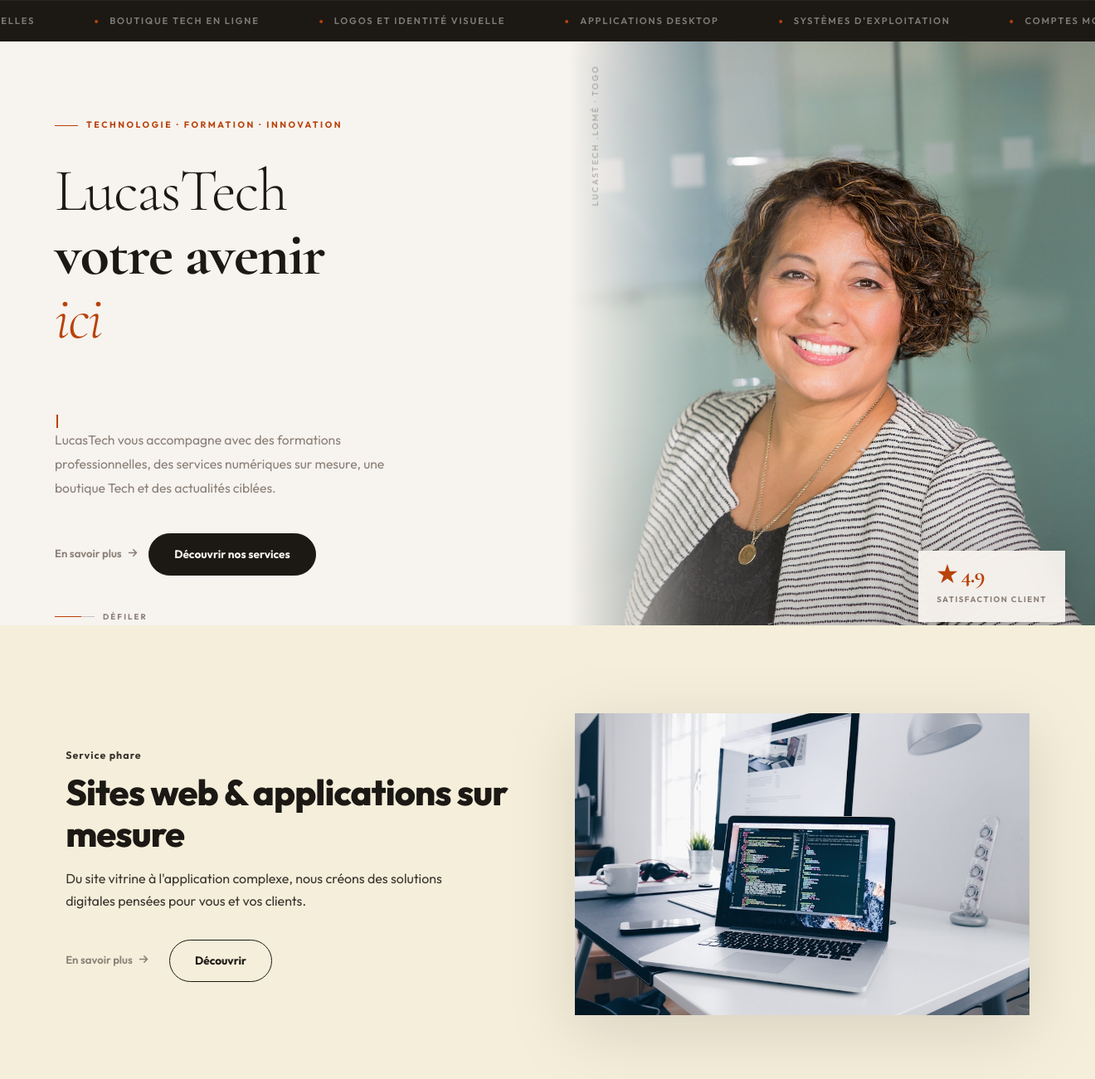
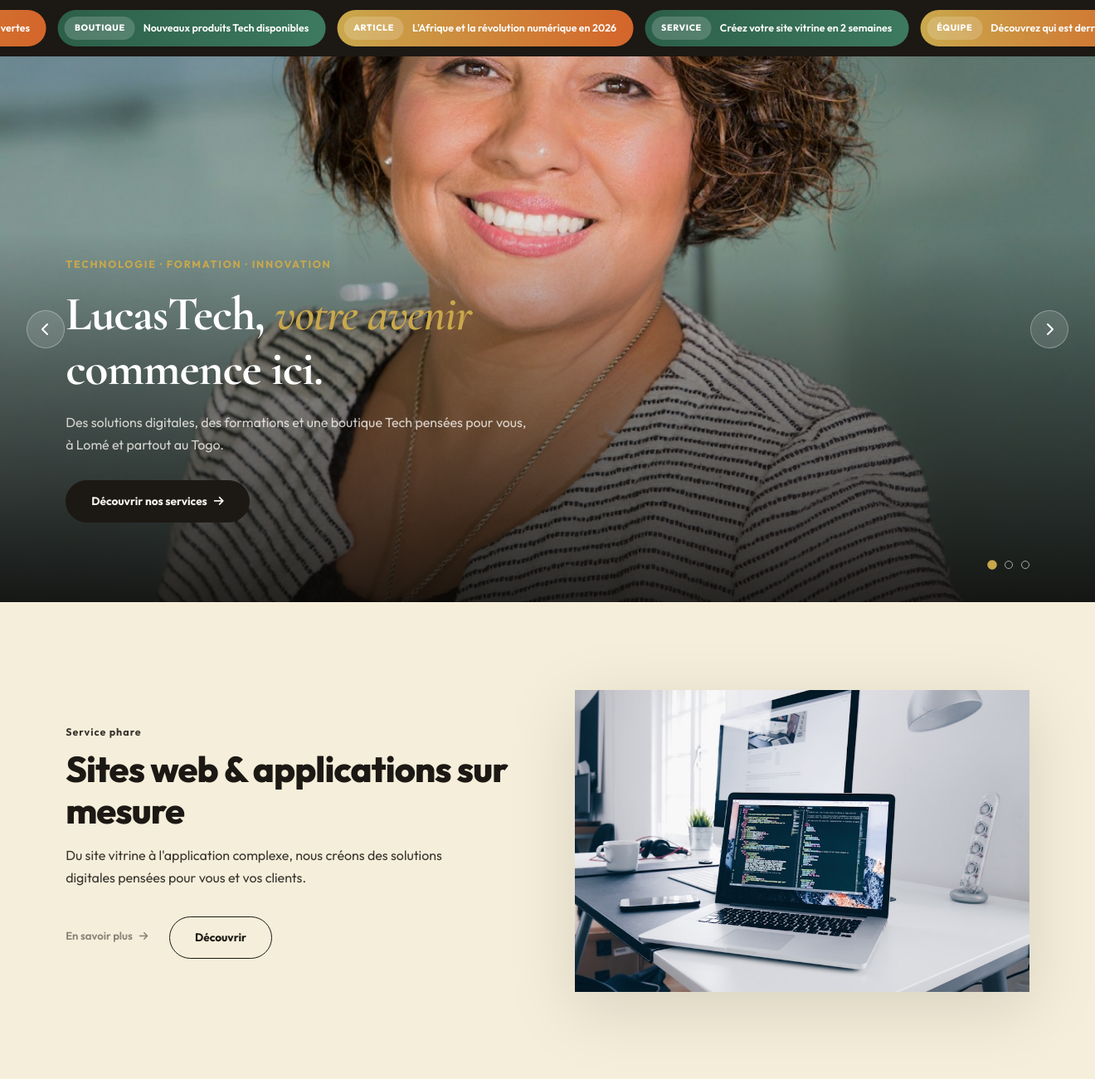
Before and after one commit to BOHINAMOU/ProjetLucasTtech, a Django app: page / in a window 1320 px wide. Shown: the part 96-1397 px from the top of the page at 83% size. Run offline with Django 5.2, Linux system fonts and the light colour scheme.

Commit message:
Accueil : carrousel plein écran + barre d'actualités cliquable
- Remplace le hero statique par un carrousel de 3 slides plein écran
  (photo de fond, dégradé sombre, titre + sous-titre + bouton), chaque
  slide cliquable vers Services/Formations/Boutique, avance auto toutes
  les 6s, pause au survol, navigation par pastilles et flèches
- Remplace le bandeau de tags décoratifs par une barre d'actualités
  défilante avec de vrais liens : chaque item est une pastille colorée
  (or/vert) avec une étiquette + un message, cliquable vers la page
  concernée
- Nettoie le JS mort (machine à écrire et compteurs liés aux éléments
  supprimés du hero)

Co-Authored-By: Claude Sonnet 5 <noreply@anthropic.com>

```diff
--- a/LucasTech/core/static/core/css/style.css
+++ b/LucasTech/core/static/core/css/style.css
@@ -458,27 +458,102 @@ header { position: sticky; top: 0; z-index: 400; }
   .hero__visual-badge { bottom: 18px; right: 18px; padding: 12px 16px; }
 }
 
-/* ══ TICKER ══ */
-.ticker {
+/* ══ BARRE D'ACTUALITÉS (liens datés) ══ */
+.news-ticker {
   background: var(--ink); overflow: hidden;
-  border-top: 1px solid rgba(255,255,255,.05);
-  padding: 15px 0;
+  padding: 12px 0;
 }
-.ticker__track {
-  display: flex; width: max-content;
-  animation: tickerScroll 28s linear infinite;
+.news-ticker__track {
+  display: flex; gap: 14px; width: max-content;
+  animation: tickerScroll 32s linear infinite;
 }
-.ticker__track:hover { animation-play-state: paused; }
+.news-ticker__track:hover { animation-play-state: paused; }
 @keyframes tickerScroll { from{transform:translateX(0)} to{transform:translateX(-50%)} }
-.ticker__item {
-  display: inline-flex; align-items: center; gap: 14px;
-  padding: 0 36px; font-size: .7rem; font-weight: 600;
-  letter-spacing: .16em; text-transform: uppercase;
-  color: rgba(247,243,238,.45); white-space: nowrap;
+.news-chip {
+  display: inline-flex; align-items: center; gap: 10px;
+  padding: 8px 20px 8px 8px; border-radius: 99px;
+  font-size: .78rem; font-weight: 600; color: #fff;
+  white-space: nowrap; text-decoration: none;
+  transition: transform .2s, box-shadow .2s;
 }
-.ticker__dot {
-  width: 4px; height: 4px; border-radius: 50%;
-  background: var(--terra); flex-shrink: 0;
+.news-chip:hover { transform: translateY(-2px); }
+.news-chip__date {
+  font-size: .66rem; font-weight: 800; letter-spacing: .06em;
+  text-transform: uppercase; padding: 5px 12px; border-radius: 99px;
+  background: rgba(255,255,255,.18); flex-shrink: 0;
+}
+.news-chip--gold   { background: linear-gradient(90deg, var(--gold), var(--terra2)); }
+.news-chip--forest { background: linear-gradient(90deg, var(--forest), #3d7a5f); }
+.news-chip--gold:hover   { box-shadow: 0 8px 22px rgba(201,168,76,.35); }
+.news-chip--forest:hover { box-shadow: 0 8px 22px rgba(44,95,74,.35); }
+
+/* ══ HERO — carrousel plein écran ══ */
+.hero-slider {
+  position: relative;
+  height: calc(100vh - var(--nav-h) - 46px);
+  min-height: 520px;
+  overflow: hidden;
+  background: var(--ink);
+}
+.hs-slide {
+  position: absolute; inset: 0;
+  background-size: cover; background-position: center;
+  display: flex; align-items: flex-end;
+  text-decoration: none;
+  opacity: 0; visibility: hidden;
+  transition: opacity 1s ease;
+  z-index: 1;
+}
+.hs-slide.is-active { opacity: 1; visibility: visible; z-index: 2; }
+.hs-overlay {
+  position: absolute; inset: 0;
+  background: linear-gradient(to top, rgba(10,8,6,.88) 0%, rgba(10,8,6,.45) 42%, rgba(10,8,6,.08) 68%);
+}
+.hs-content {
+  position: relative; z-index: 2; color: #fff;
+  padding: 0 clamp(1.5rem, 6vw, 5rem) clamp(3.5rem, 8vw, 6rem);
+  max-width: 760px;
+}
+.hs-tag {
+  font-size: .78rem; font-weight: 700; letter-spacing: .14em;
+  text-transform: uppercase; color: var(--gold); margin-bottom: 1rem;
+}
+.hs-title {
+  font-family: var(--serif); font-weight: 700;
+  font-size: clamp(2.1rem, 5vw, 3.6rem); line-height: 1.15;
+  letter-spacing: -.02em; margin-bottom: 1.1rem;
+}
+.hs-title em { color: var(--gold); font-style: italic; }
+.hs-sub {
+  font-size: 1rem; color: rgba(247,243,238,.82);
+  line-height: 1.7; max-width: 560px; margin-bottom: 1.8rem;
+}
+
+.hs-dots {
+  position: absolute; z-index: 3; bottom: clamp(1.5rem, 4vw, 2.5rem);
+  right: clamp(1.5rem, 6vw, 5rem);
+  display: flex; gap: 10px;
+}
+.hs-dot {
+  width: 10px; height: 10px; border-radius: 50%;
+  border: 1.5px solid rgba(255,255,255,.6); background: transparent;
+  cursor: pointer; padding: 0; transition: background .2s, transform .2s;
+}
+.hs-dot.is-active { background: var(--gold); border-color: var(--gold); transform: scale(1.15); }
+
+.hs-arrow {
+  position: absolute; z-index: 3; top: 50%; transform: translateY(-50%);
+  width: 46px; height: 46px; border-radius: 50%;
+  background: rgba(255,255,255,.12); border: 1px solid rgba(255,255,255,.3);
+  color: #fff; font-size: 1rem; cursor: pointer;
+  display: flex; align-items: center; justify-content: center;
+  transition: background .2s;
+}
+.hs-arrow:hover { background: rgba(255,255,255,.25); }
+.hs-arrow--prev { left: clamp(1rem, 3vw, 2rem); }
+.hs-arrow--next { right: clamp(1rem, 3vw, 2rem); }
+@media (max-width: 720px) {
+  .hs-arrow { display: none; }
 }
 
 /* ══ SECTIONS COMMUNES ══ */
--- a/LucasTech/core/templates/core/base.html
+++ b/LucasTech/core/templates/core/base.html
@@ -103,75 +103,63 @@
 <!-- ═══════════ MAIN ═══════════ -->
 <main id="main-content">
 {% block content %}
-<!-- ── TICKER ── -->
-<div class="ticker" aria-hidden="true">
-  <div class="ticker__track">
-    <span class="ticker__item"><span class="ticker__dot"></span>Développement web et  mobile</span>
-    <span class="ticker__item"><span class="ticker__dot"></span>Formations professionnelles</span>
-    <span class="ticker__item"><span class="ticker__dot"></span>Boutique Tech en ligne</span>
-    <span class="ticker__item"><span class="ticker__dot"></span>Logos et identité visuelle</span>
-    <span class="ticker__item"><span class="ticker__dot"></span>Applications desktop</span>
-    <span class="ticker__item"><span class="ticker__dot"></span>Systèmes d'exploitation</span>
-    <span class="ticker__item"><span class="ticker__dot"></span>Comptes  monétisables</span>
-    <span class="ticker__item"><span class="ticker__dot"></span>E-commerce et Facebook,youtube Ads</span>
-    <!-- Dupliquer pour loop infini -->
-    <span class="ticker__item"><span class="ticker__dot"></span>Développement web et mobile</span>
-    <span class="ticker__item"><span class="ticker__dot"></span>Formations professionnelles</span>
-    <span class="ticker__item"><span class="ticker__dot"></span>Boutique Tech en ligne</span>
-    <span class="ticker__item"><span class="ticker__dot"></span>Logos et identité visuelle</span>
-    <span class="ticker__item"><span class="ticker__dot"></span>Applications desktop</span>
-    <span class="ticker__item"><span class="ticker__dot"></span>Systèmes d'exploitation</span>
-    <span class="ticker__item"><span class="ticker__dot"></span>Comptes  monétisables</span>
-    <span class="ticker__item"><span class="ticker__dot"></span>E-commerce et Facebook,youtube Ads</span>
+<!-- ── BARRE D'ACTUALITÉS (liens datés) ── -->
+<div class="news-ticker" aria-label="Actualités LucasTech">
+  <div class="news-ticker__track">
+    <a href="{% url 'formations:formations' %}" class="news-chip news-chip--gold"><span class="news-chip__date">Nouveau</span> Formation développement web — inscriptions ouvertes</a>
+    <a href="{% url 'shop:shop' %}" class="news-chip news-chip--forest"><span class="news-chip__date">Boutique</span> Nouveaux produits Tech disponibles</a>
+    <a href="{% url 'publications:publications' %}" class="news-chip news-chip--gold"><span class="news-chip__date">Article</span> L'Afrique et la révolution numérique en 2026</a>
+    <a href="{% url 'services:services' %}" class="news-chip news-chip--forest"><span class="news-chip__date">Service</span> Créez votre site vitrine en 2 semaines</a>
+    <a href="{% url 'core:team' %}" class="news-chip news-chip--gold"><span class="news-chip__date">Équipe</span> Découvrez qui est derrière LucasTech</a>
+    <!-- Dupliqué pour boucle infinie -->
+    <a href="{% url 'formations:formations' %}" class="news-chip news-chip--gold"><span class="news-chip__date">Nouveau</span> Formation développement web — inscriptions ouvertes</a>
+    <a href="{% url 'shop:shop' %}" class="news-chip news-chip--forest"><span class="news-chip__date">Boutique</span> Nouveaux produits Tech disponibles</a>
+    <a href="{% url 'publications:publications' %}" class="news-chip news-chip--gold"><span class="news-chip__date">Article</span> L'Afrique et la révolution numérique en 2026</a>
+    <a href="{% url 'services:services' %}" class="news-chip news-chip--forest"><span class="news-chip__date">Service</span> Créez votre site vitrine en 2 semaines</a>
+    <a href="{% url 'core:team' %}" class="news-chip news-chip--gold"><span class="news-chip__date">Équipe</span> Découvrez qui est derrière LucasTech</a>
   </div>
 </div>
 
-<!-- ── HERO ── -->
-<section class="hero" aria-labelledby="hero-title">
-  <div class="hero__content">
-    <p class="hero__tag">Technologie · Formation · Innovation</p>
-    <h1 class="hero__title" id="hero-title">
-      LucasTech<br>
-      <strong>votre avenir</strong>
-      <em>ici</em>
-    </h1>
+<!-- ── HERO — carrousel plein écran ── -->
+<section class="hero-slider" id="heroSlider" aria-label="Présentation LucasTech">
 
-    <p class="hero__sub" id="heroTypewriter" aria-live="polite"></p>
+  <a href="{% url 'services:services' %}" class="hs-slide is-active" style="background-image:url('{% static 'core/images/principale.jpeg' %}')">
+    <div class="hs-overlay"></div>
+    <div class="hs-content">
+      <p class="hs-tag">Technologie · Formation · Innovation</p>
+      <h1 class="hs-title">LucasTech, <em>votre avenir</em> commence ici.</h1>
+      <p class="hs-sub">Des solutions digitales, des formations et une boutique Tech pensées pour vous, à Lomé et partout au Togo.</p>
+      <span class="btn-pill btn-pill--solid">Découvrir nos services <i class="fa fa-arrow-right"></i></span>
+    </div>
+  </a>
 
-    <p class="hero__desc">
-      LucasTech vous accompagne avec des formations professionnelles,
-      des services numériques sur mesure, une boutique Tech et des actualités ciblées.
-    </p>
+  <a href="{% url 'formations:formations' %}" class="hs-slide" style="background-image:url('{% static 'core/images/image2.png' %}')">
+    <div class="hs-overlay"></div>
+    <div class="hs-content">
+      <p class="hs-tag">Formations</p>
+      <h1 class="hs-title">Apprenez avec des <em>formateurs</em> qui construisent de vrais projets.</h1>
+      <p class="hs-sub">Développement web, e-commerce, réseaux sociaux, systèmes — des programmes professionnels pour progresser vite.</p>
+      <span class="btn-pill btn-pill--solid">Voir les formations <i class="fa fa-arrow-right"></i></span>
+    </div>
+  </a>
 
-    <div class="hero__cta">
-      <a href="#services" class="btn-ghost">En savoir plus <i class="fa fa-arrow-right"></i></a>
-      <a href="{% url 'services:services' %}" class="btn-pill btn-pill--solid">Découvrir nos services</a>
+  <a href="{% url 'shop:shop' %}" class="hs-slide" style="background-image:url('{% static 'core/images/image1.png' %}')">
+    <div class="hs-overlay"></div>
+    <div class="hs-content">
+      <p class="hs-tag">E-Commerce</p>
+      <h1 class="hs-title">La boutique Tech <em>pensée</em> pour être vue.</h1>
+      <p class="hs-sub">Produits et accessoires sélectionnés, fiches détaillées, paiement simple et livraison suivie.</p>
+      <span class="btn-pill btn-pill--solid">Voir la boutique <i class="fa fa-arrow-right"></i></span>
     </div>
+  </a>
 
-    <div class="hero__scroll">
-      <div class="scroll-line"></div>
-      <span>Défiler</span>
-    </div>
+  <div class="hs-dots">
+    <button type="button" class="hs-dot is-active" data-slide="0" aria-label="Slide 1"></button>
+    <button type="button" class="hs-dot" data-slide="1" aria-label="Slide 2"></button>
+    <button type="button" class="hs-dot" data-slide="2" aria-label="Slide 3"></button>
   </div>
-
-  <div class="hero__visual">
-    <!--
-      IMAGE HERO — Télécharge cette image et place-la dans static/images/hero.jpg
-      URL : https://images.unsplash.com/photo-1573497019940-1c28c88b4f3e?w=1200&q=90&fit=crop&crop=top
-    -->
-    <img
-      src="{% static 'core/images/principale.jpeg' %}"
-      alt="Professionnelle LucasTech"
-      loading="eager"
-      onerror="this.src="
-    >
-    <div class="hero__visual-num">LucasTech .Lomé · Togo</div>
-    <div class="hero__visual-badge">
-      <span class="hero__visual-badge-val">★ 4.9</span>
-      <span class="hero__visual-badge-lbl">Satisfaction client</span>
-
-    </div>
-  </div>
+  <button type="button" class="hs-arrow hs-arrow--prev" aria-label="Slide précédente"><i class="fa fa-chevron-left"></i></button>
+  <button type="button" class="hs-arrow hs-arrow--next" aria-label="Slide suivante"><i class="fa fa-chevron-right"></i></button>
 </section>
 
 <!-- ── SERVICES — bandes promo style Samsung ── -->
@@ -436,55 +424,37 @@ window.addEventListener('scroll',()=>nav.classList.toggle('scrolled',window.scro
   });
 }());
 
-/* ── Typewriter ── */
+/* ── Carrousel Hero ── */
 (function(){
-  const el=document.getElementById('heroTypewriter');
-  if(!el) return;
-  const phrases=[
-    'Développement web et mobile',
-    "Création d'applications",
-    'Formation en E-commerce',
-    'Expert systèmes et réseaux',
-    'Formation en technologie',
-    'Création de logos professionnels',
-    'Formation YouTube, tiktok et Facebook',
-  ];
-  const cursor=document.createElement('span');
-  cursor.className='hero__cursor';
-  el.insertAdjacentElement('afterend',cursor);
-  let pIdx=0, cIdx=0, deleting=false;
-  function type(){
-    const p=phrases[pIdx];
-    if(!deleting){ el.textContent=p.slice(0,++cIdx); if(cIdx===p.length){deleting=true;setTimeout(type,2400);return;} }
-    else{ el.textContent=p.slice(0,--cIdx); if(cIdx===0){deleting=false;pIdx=(pIdx+1)%phrases.length;} }
-    setTimeout(type,deleting?38:76);
+  const slider = document.getElementById('heroSlider');
+  if (!slider) return;
+  const slides = [...slider.querySelectorAll('.hs-slide')];
+  const dots   = [...slider.querySelectorAll('.hs-dot')];
+  const prevBtn = slider.querySelector('.hs-arrow--prev');
+  const nextBtn = slider.querySelector('.hs-arrow--next');
+  let idx = 0, timer = null;
+
+  function go(n){
+    slides[idx].classList.remove('is-active');
+    dots[idx] && dots[idx].classList.remove('is-active');
+    idx = (n + slides.length) % slides.length;
+    slides[idx].classList.add('is-active');
+    dots[idx] && dots[idx].classList.add('is-active');
   }
-  setTimeout(type,1200);
-}());
+  function next(){ go(idx + 1); }
+  function prev(){ go(idx - 1); }
+  function restart(){
+    clearInterval(timer);
+    timer = setInterval(next, 6000);
+  }
 
-/* ── Compteurs ── */
-(function(){
-  function animVal(el,end,dur){
-    let start=null;
-    function step(ts){
-      if(!start)start=ts;
-      const p=Math.min((ts-start)/dur,1);
-      el.textContent=Math.floor(p*end)+'+';
-      if(p<1)requestAnimationFrame(step);
-    }
-    requestAnimationFrame(step);
-  }
-  const c=document.getElementById('clients-count');
-  const p=document.getElementById('projects-count');
-  if(!c)return;
-  new IntersectionObserver(entries=>{
-    entries.forEach(e=>{
-      if(e.isIntersecting){
-        if(c&&!c.dataset.done){animVal(c,70,2200);c.dataset.done='1';}
-        if(p&&!p.dataset.done){animVal(p,50,2200);p.dataset.done='1';}
-      }
-    });
-  },{threshold:.5}).observe(c);
+  dots.forEach((d,i) => d.addEventListener('click', () => { go(i); restart(); }));
+  nextBtn && nextBtn.addEventListener('click', () => { next(); restart(); });
+  prevBtn && prevBtn.addEventListener('click', () => { prev(); restart(); });
+  slider.addEventListener('mouseenter', () => clearInterval(timer));
+  slider.addEventListener('mouseleave', restart);
+
+  restart();
 }());
 
 /* ── Scroll reveal ── */
```
